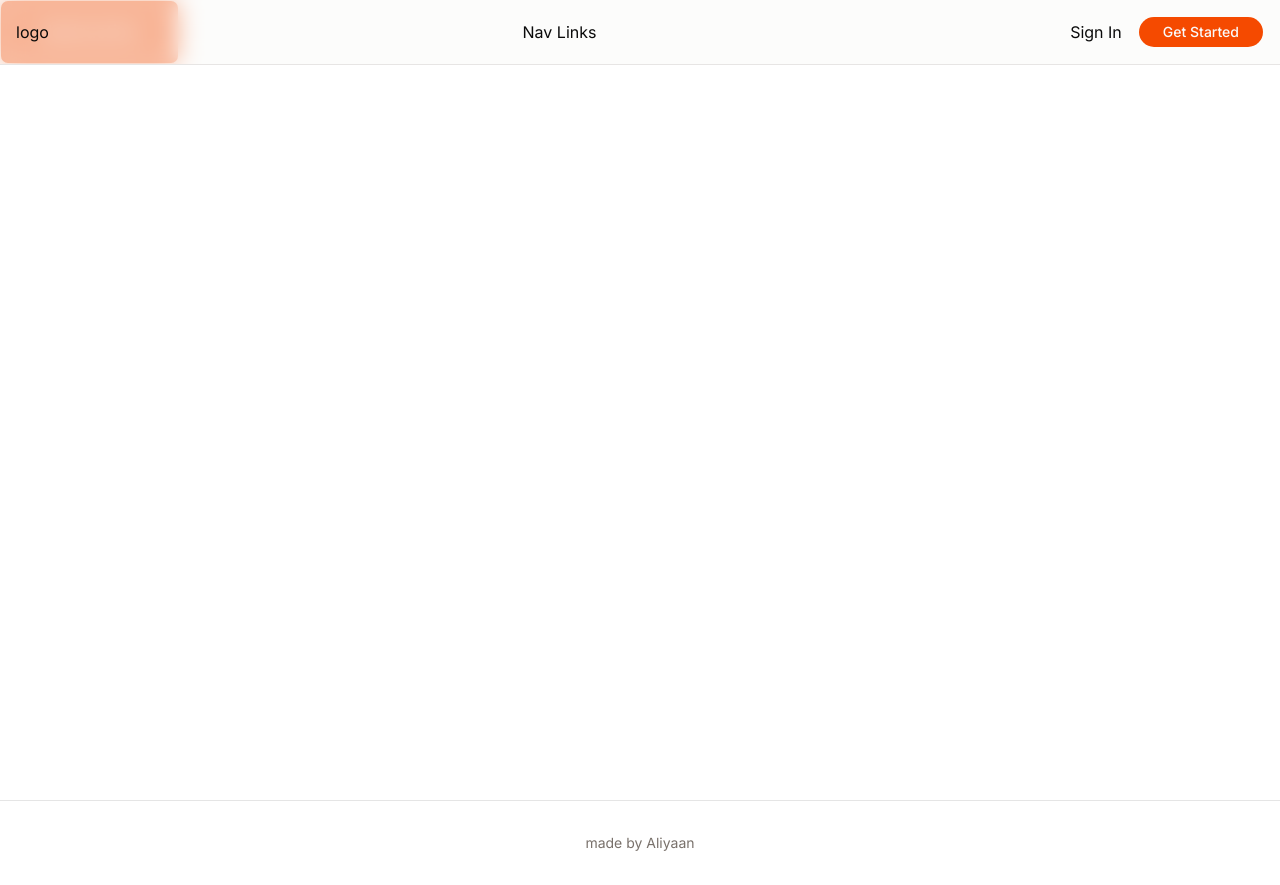
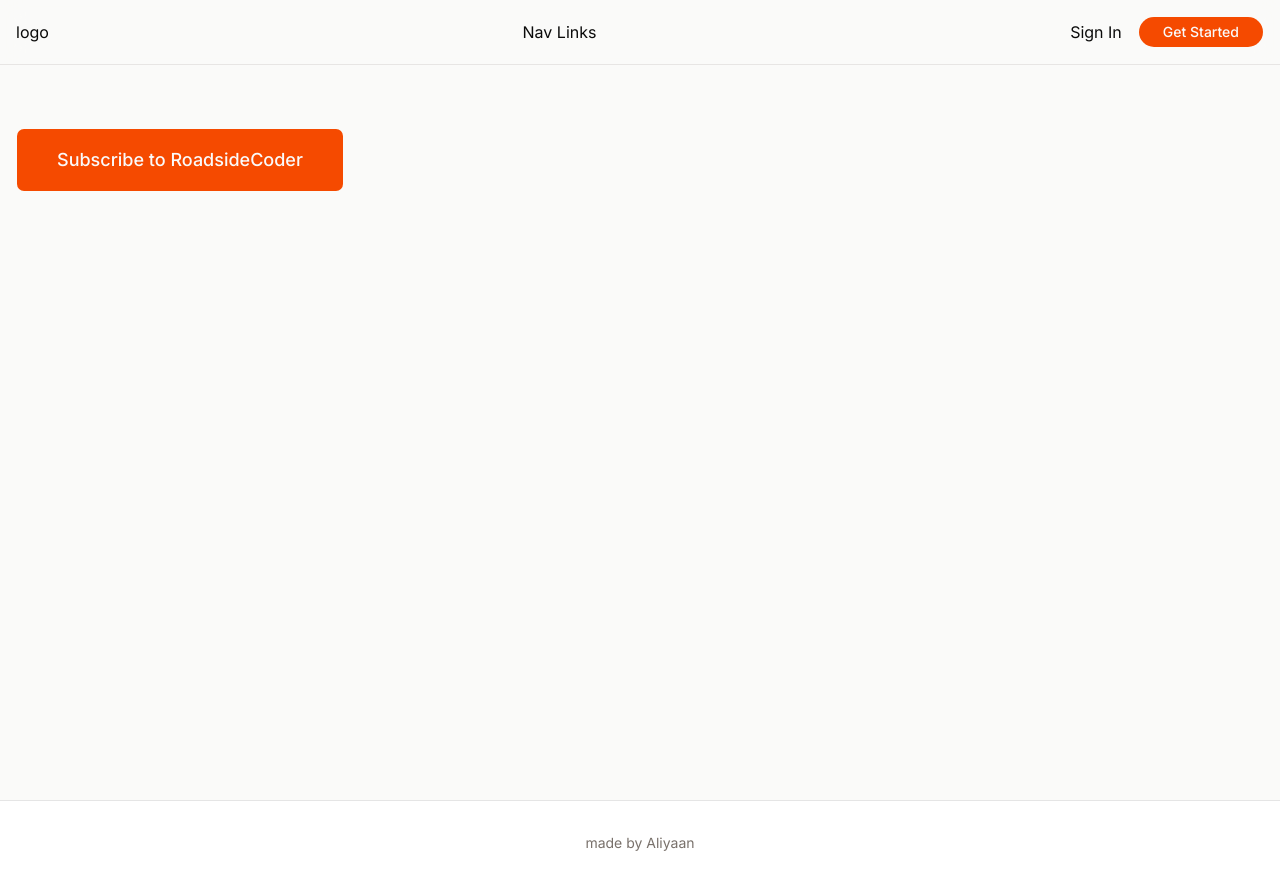
Before and after one commit to SmdAliyaan/AI-Chef, a Next.js app in the folder frontend/: page / in a window 1280 px wide. Built offline with nearby package versions, Linux system fonts and the light colour scheme; no server answers.

Commit message:
Add authentication layout and sign-in/sign-up pages

```diff
--- /dev/null
+++ b/frontend/app/(auth)/layout.js
@@ -0,0 +1,11 @@
+import React from 'react'
+
+const AuthLayout = ({children}) => {
+  return (
+    <div className= 'flex justify-center pt-40'>
+        {children}
+    </div>
+    )
+}
+
+export default AuthLayout
--- /dev/null
+++ b/frontend/app/(auth)/sign-in/[[...sign-in]]/page.jsx
@@ -0,0 +1,8 @@
+import React from 'react'
+import { SignIn} from '@clerk/nextjs'
+
+const SignInPage = () => {
+  return <SignIn />;
+};
+
+export default SignInPage;
--- /dev/null
+++ b/frontend/app/(auth)/sign-up/[[...sign-up]]/page.jsx
@@ -0,0 +1,8 @@
+import React from 'react'
+import { SignUp} from '@clerk/nextjs'
+
+const SignUpPage = () => {
+  return <SignUp/>;
+}
+
+export default SignUpPage;
--- a/frontend/app/page.js
+++ b/frontend/app/page.js
@@ -2,8 +2,13 @@ import { Button } from "@/components/ui/button";
 
 export default function Home() {
   return (
-    <div>
-      <Button variant="primary" size="xl">destructive</Button>
+    <div className="min-h-screen bg-stone-50 text-stone-900">
+
+      <section className="pt-32 pb-20 px-4">
+      <Button variant="primary" size="xl">
+        Subscribe to RoadsideCoder
+      </Button>
+      </section>
     </div>
   );
 }
```
